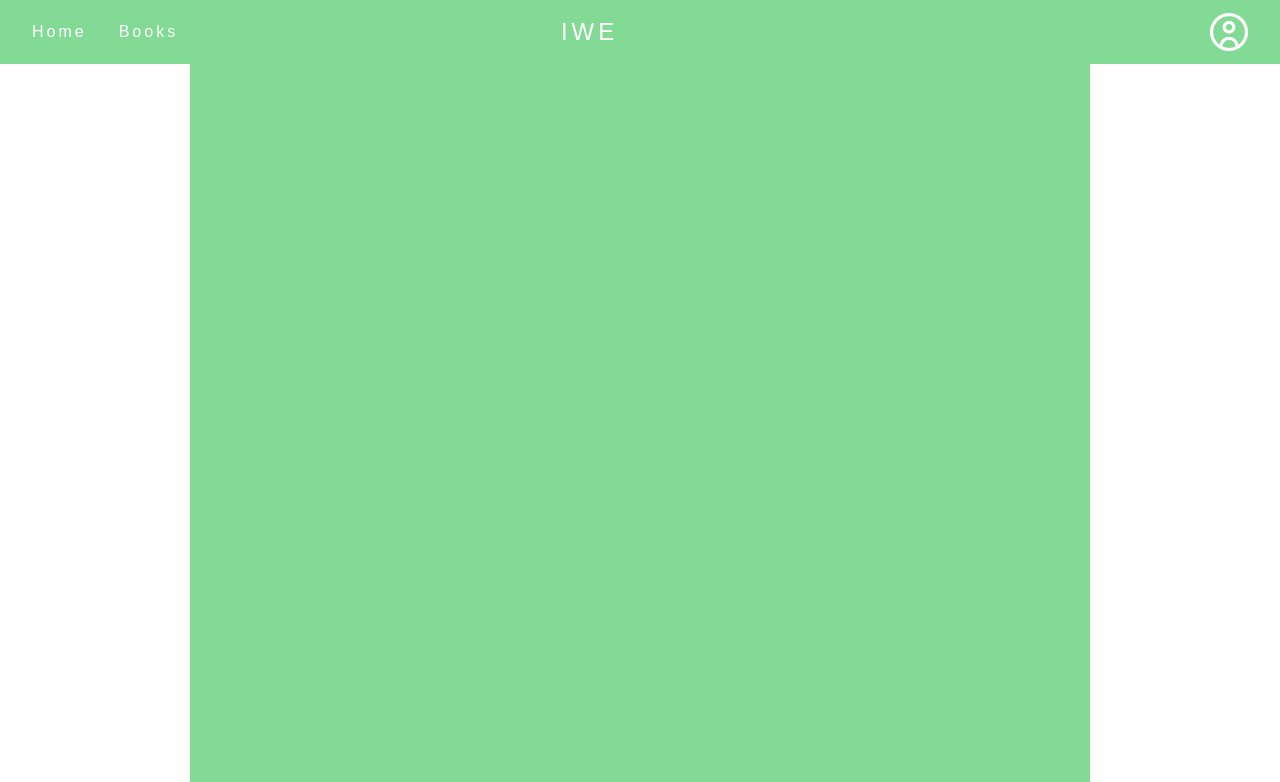
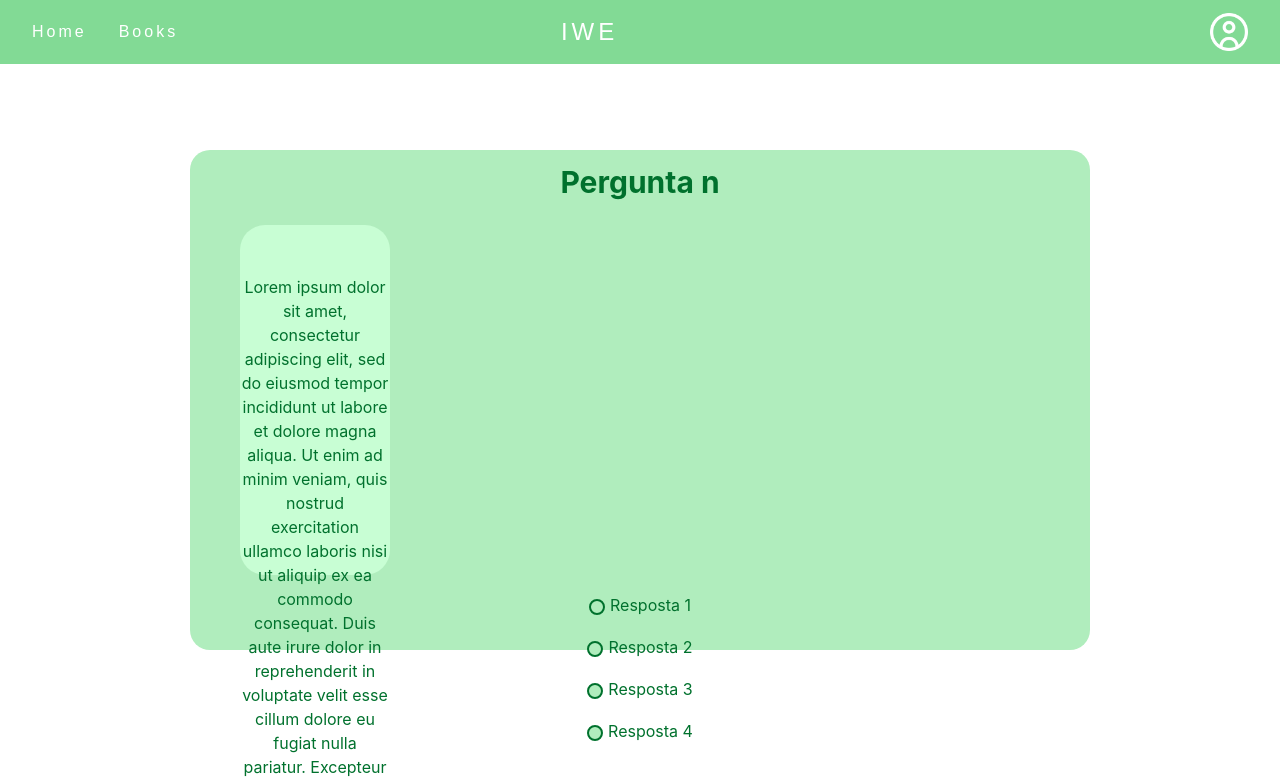
Before and after one commit to afcoelho44/web_front, a React (Vite) app in the folder front_web/: page /test in a window 1280 px wide. Shown: the top 782 px of the page. Built offline with nearby package versions, Linux system fonts and the light colour scheme.

Commit message:
Tela de questionário e resposta

```diff
--- a/front_web/src/App.jsx
+++ b/front_web/src/App.jsx
@@ -7,6 +7,7 @@ import AddBook from "./Pages/books/AddBook";
 import "./App.css";
 import Header from "./Components/layout/Header";
 import Test from "./Pages/Test";
+import Answer from "./Pages/Answer";
 
 function App() {
   const [count, setCount] = useState(0);
@@ -21,6 +22,7 @@ function App() {
           <Route path="/books" element={<IndexBooks />} />
           <Route path="/books/add" element={<AddBook />} />
           <Route path="/test" element={<Test />} />
+          <Route path="/answer" element={<Answer />} />
         </Routes>
       </BrowserRouter>
     </div>
--- a/front_web/src/Components/layout/Header.css
+++ b/front_web/src/Components/layout/Header.css
@@ -2,7 +2,7 @@
     margin: 0;
     padding:0;
 }
-.conteudo{
+.conteudoHeader{
     display: flex;
     justify-content: center;
     align-items: center;
--- a/front_web/src/Components/layout/Header.jsx
+++ b/front_web/src/Components/layout/Header.jsx
@@ -3,7 +3,7 @@ import imglogin from "../../img/usuario-do-circulo.png";
 
 export default function Header() {
   return (
-    <div className="conteudo">
+    <div className="conteudoHeader">
       <nav>
         <ul className="menu">
           <li className="nav-item">
--- /dev/null
+++ b/front_web/src/Pages/Answer.css
@@ -0,0 +1,58 @@
+
+.AnswerText{
+    display: flex;
+    justify-content: center;
+    align-items: center;
+    flex-direction: column;
+}
+.tituloAnswer{
+    font-size:47px;
+    font-weight: bold;
+    color: #00712D;
+    text-align: center;
+    margin-top: 5px;
+    margin-bottom: 10px;
+    text-transform: uppercase;
+}
+.subtituloAnswer{
+    font-size: 27px;
+    font-weight: bold;
+    color: #00712D;
+    text-align: center;
+    margin-top: 5px;
+    margin-bottom: 5px;
+}
+.recomendacao{
+    display: flex;
+    flex-wrap: wrap;
+    flex-direction: row;
+    align-items: flex-start;
+    justify-content: flex-start;
+    height: 250px;
+    width: 500px;
+    background-color: #B0EDBD;
+    border-radius: 20px;
+}
+h3{
+    color: #00712D;
+}
+p{
+    color: #00712D;
+    background-color: #C8FED4;
+    width: 150px;
+    height: 250px;
+    border-radius: 20px;
+    margin-left: 20px;
+}
+
+.imagemlivro{
+    width: auto;
+    height: 250px;
+    border-radius: 20px;
+}
+.dadosLivro{
+    display: flex;
+    flex-direction: column;
+    justify-content: flex-start;
+    align-items: flex-start;
+}
--- /dev/null
+++ b/front_web/src/Pages/Answer.jsx
@@ -0,0 +1,28 @@
+import "../Pages/Answer.css";
+import imagem from "../img/capaLivro.jpg";
+
+export default function Answer() {
+  return (
+    <div className="conteudoAnswer">
+      <div className="AnswerText">
+        <h2 className="subtituloAnswer">Você é um sujeito</h2>
+        <h1 className="tituloAnswer">Romântico</h1>
+        <h2 className="subtituloAnswer">
+          Essas são as nossas sujestões para você!
+        </h2>
+      </div>
+      <div className="recomendacao">
+        <img src={imagem} className="imagemlivro"></img>
+        <div className="dadosLivro">
+          <h3>Nome do Livro</h3>
+          <h3>Autor</h3>
+        </div>
+        <p>
+          <h3>Sumário</h3>
+          Lorem ipsum dolor sit amet, consectetur adipiscing elit, sed do
+          eiusmod tempor incididunt ut labore et dolore magna aliqua.
+        </p>
+      </div>
+    </div>
+  );
+}
--- a/front_web/src/Pages/Home.css
+++ b/front_web/src/Pages/Home.css
@@ -1,10 +1,10 @@
-.conteudo{
+.conteudoHeader{
     display: flex;
     justify-content: center;
     align-items: center;
     flex-direction: column;
 }
-.titulo{
+.tituloHome{
     font-size: 37px;
     font-weight: bold;
     color: #00712D;
@@ -12,7 +12,7 @@
     margin-top: 50px;
     margin-bottom: 10px;
 }
-.subtitulo{
+.subtituloHome{
     font-size: 33px;
     font-weight: bold;
     color: #00712D;
@@ -20,7 +20,7 @@
     margin-top: 5px;
     margin-bottom: 50px;
 }
-.botao{
+.botaoHome{
     background-color: #82DA95;
     color: #fff;
     font-size: 27px;
--- a/front_web/src/Pages/Home.jsx
+++ b/front_web/src/Pages/Home.jsx
@@ -3,15 +3,15 @@ import { useNavigate } from "react-router-dom";
 export default function Home() {
   const navigate = useNavigate();
   function handleClick() {
-    navigate("/teste");
+    navigate("/test");
   }
   return (
-    <div className="conteudo">
-      <h1 className="titulo">
+    <div className="conteudoHome">
+      <h1 className="tituloHome">
         Cansou da sua prateleira? Siga uma das nossas recomendações!
       </h1>
-      <h2 className="subtitulo">É só fazer o teste</h2>
-      <button className="botao" onClick={handleClick}>
+      <h2 className="subtituloHome">É só fazer o teste</h2>
+      <button className="botaoHome" onClick={handleClick}>
         Iniciar Teste
       </button>
     </div>
--- a/front_web/src/Pages/Test.css
+++ b/front_web/src/Pages/Test.css
@@ -1,15 +1,62 @@
-.conteudo{
-    display: flex;
+.conteudoTest{
+    display: block;
     flex-direction: column;
     align-items: center;
     justify-content: center;
     height: 500px;
     width: 900px;
-    background-color: #82DA95;
+    background-color: #B0EDBD;
+    border-radius: 20px;
 }
-.titulo{
+.tituloTest{
     font-size: 30px;
     font-weight: bold;
     color: #00712D;
     margin-bottom: 20px;
+    padding-top: 10px;
+    display: flex;
+    justify-content: center;
 }
+.pegunta{
+    display: block;
+    flex-direction: column;
+    align-items: center;
+    justify-content: center;
+    height: 300px;
+    width: 300px;
+    background-color: #C8FED4;
+    border-radius: 20px;
+}
+.conteudoPergunta{
+    color: #00712D;
+    justify-content: center;
+    background-color: #C8FED4;
+    margin-left: 50px;
+    margin-right: 50px;
+    padding-top: 50px;
+    padding-bottom: 50px;
+    border-radius: 25px;
+}
+.respostas{
+    color: #00712D;
+}
+.alternativa{
+    appearance: none;
+
+    border-radius: 50%;
+    width: 16px;
+    height: 16px;
+
+    border: 2px solid #00712D;
+    background-color: #B0EDBD;
+    transition: 0.2s all linear;
+    margin-right: 5px;
+
+    position: relative;
+    top: 4px;
+    margin-top: 20px;
+}
+.alternativa:checked{
+    border: 6px solid #00712D;
+
+}
--- a/front_web/src/Pages/Test.jsx
+++ b/front_web/src/Pages/Test.jsx
@@ -1,9 +1,50 @@
 import "../Pages/Test.css";
+
 export default function Test() {
   return (
-    <div className="conteudo">
-      <h1 className="titulo">Pergunta n</h1>
-      <div className="pergunta"></div>
+    <div className="conteudoTest">
+      <h1 className="tituloTest">Pergunta n</h1>
+      <div className="pergunta">
+        <p className="conteudoPergunta">
+          Lorem ipsum dolor sit amet, consectetur adipiscing elit, sed do
+          eiusmod tempor incididunt ut labore et dolore magna aliqua. Ut enim ad
+          minim veniam, quis nostrud exercitation ullamco laboris nisi ut
+          aliquip ex ea commodo consequat. Duis aute irure dolor in
+          reprehenderit in voluptate velit esse cillum dolore eu fugiat nulla
+          pariatur. Excepteur sint occaecat cupidatat non proident, sunt in
+          culpa qui officia deserunt mollit anim id est laborum.
+        </p>
+      </div>
+      <div className="respostas">
+        <input
+          type="radio"
+          className="alternativa"
+          name="opcao"
+          value="resposta1"
+        />
+        Resposta 1 <br />
+        <input
+          type="radio"
+          className="alternativa"
+          name="opcao"
+          value="resposta2"
+        />
+        Resposta 2 <br />
+        <input
+          type="radio"
+          className="alternativa"
+          name="opcao"
+          value="resposta3"
+        />
+        Resposta 3<br />
+        <input
+          type="radio"
+          className="alternativa"
+          name="opcao"
+          value="resposta4"
+        />
+        Resposta 4<br />
+      </div>
     </div>
   );
 }
--- a/front_web/src/index.css
+++ b/front_web/src/index.css
@@ -29,11 +29,6 @@ body {
 
 }
 
-h1 {
-  font-size: 3.2em;
-  line-height: 1.1;
-}
-
 button {
   border-radius: 8px;
   border: 1px solid transparent;
```
Also changed, not shown: front_web/src/img/capaLivro.jpg (added).
